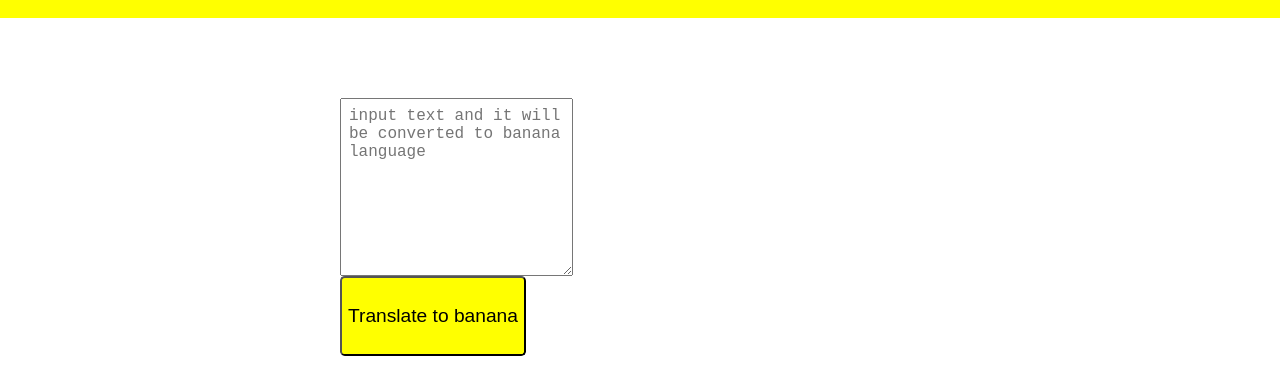
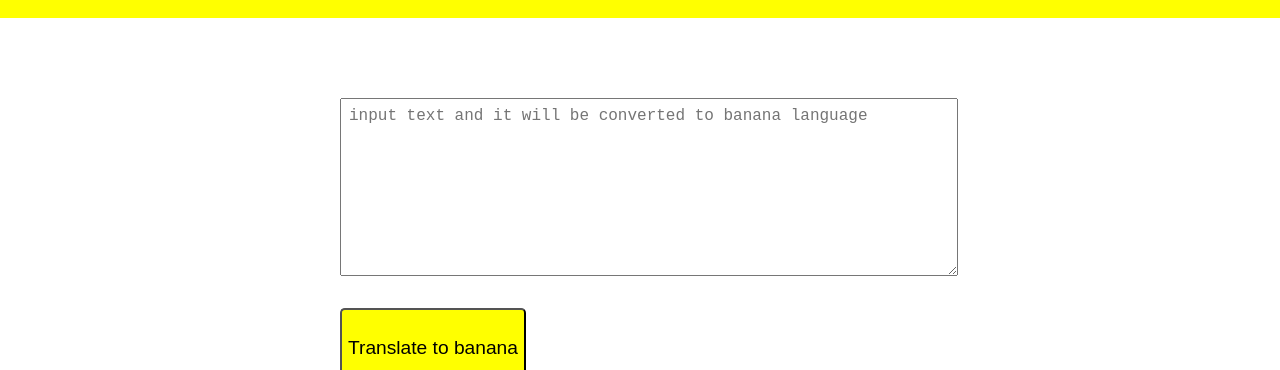
Before and after one commit to mohammed-nooh/banana-speak, a plain HTML site: page index.html in a window 1280 px wide. Shown: the part 100-470 px from the top of the page. Drawn offline with nearby package versions, Linux system fonts and the light colour scheme.

Commit message:
update in textarea

```diff
--- a/styles.css
+++ b/styles.css
@@ -30,7 +30,7 @@ main{
 }
 
 #input-text{
-    max-width:100%;
+    width:100%;
     min-height:20vh;
     display:block;
     font-size: large;
@@ -41,7 +41,8 @@ main{
 
 #submit{
     background-color: yellow;
-    border-radius: 0.3rem;;
+    border-radius: 0.3rem;
     min-height:10vh;
     font-size:larger;
+    margin:2rem 0rem;
 }
```
